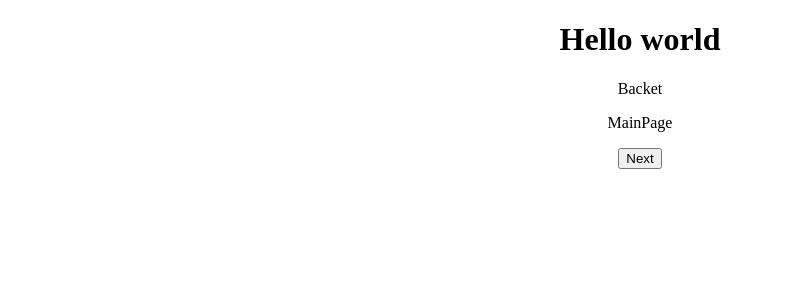
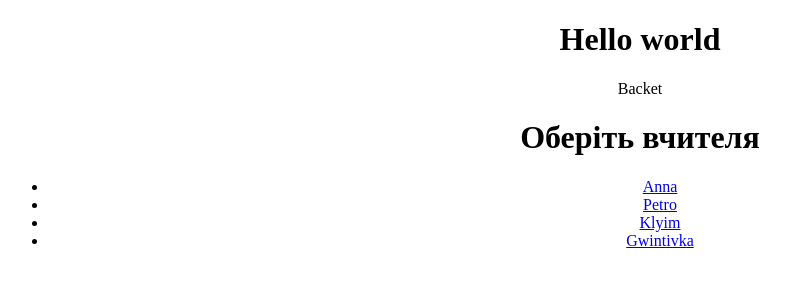
Before and after one commit to pucha02/rlc, a React (Create React App) app: page /1/1/1 in a window 1280 px wide. Shown: the top 300 px of the page, without its empty margins (0-790 px from the left). Built offline with nearby package versions, Linux system fonts and the light colour scheme.

Commit message:
26.08.2024 with routing

```diff
--- a/src/common/utils/smallFn/iterateFn.jsx
+++ b/src/common/utils/smallFn/iterateFn.jsx
@@ -1,9 +1,15 @@
+import { Link } from "react-router-dom";
+
 export function arrayIteration(array) {
   return (
     <ul>
-      {array.map((item, index) => {
-        return <li key={index}>{item}</li>;
-      })}
+      {array.map((item) => (
+        <li key={item.id}>
+          <Link to={item.name} state={{ id: item.id }}>
+            {item.name}
+          </Link>
+        </li>
+      ))}
     </ul>
   );
 }
--- a/src/pages/chooseCourse/courses.jsx
+++ b/src/pages/chooseCourse/courses.jsx
@@ -1,7 +1,14 @@
 import { arrayIteration } from "../../common/utils/smallFn/iterateFn";
 
 const Courses = () => {
-  let coursesList = ["A1", "A2", "B1", "B2", "C1", "C2"];
+  let coursesList = [
+    {id:1, name: 'A1'},
+    {id:2, name: 'A2'},
+    {id:3, name: 'B1'},
+    {id:4, name: 'B2'},
+    {id:5, name: 'C1'},
+    {id:6, name: 'C2'}
+  ];
   return (
     <div>
       <h1>Виберіть курс</h1>
--- a/src/pages/chooseDate/date.jsx
+++ b/src/pages/chooseDate/date.jsx
@@ -1,7 +1,11 @@
 import { arrayIteration } from "../../common/utils/smallFn/iterateFn";
 
 const Date = () => {
-  let dateList = ["13", "23", "11"];
+  let dateList = [
+    {id:1, name: "1"},
+    {id:2, name: "11"},
+    {id:3, name: "15"}
+  ];
 
   return (
     <div>
--- a/src/pages/chooseLanguage/language.jsx
+++ b/src/pages/chooseLanguage/language.jsx
@@ -1,7 +1,10 @@
 import { arrayIteration } from "../../common/utils/smallFn/iterateFn";
 
 const Languages = () => {
-  let langList = ["Анеглійська", "Іспанська"];
+  let langList = [
+    {id:1, name: 'English'},
+    {id:2, name: 'Spanish'}
+  ];
 
   return (
     <div>
--- a/src/pages/chooseTeacher/teachers.jsx
+++ b/src/pages/chooseTeacher/teachers.jsx
@@ -1,7 +1,12 @@
 import { arrayIteration } from "../../common/utils/smallFn/iterateFn";
 
 const Teachers = ({}) => {
-  let teacherList = ['Anna', 'Petro', 'Klyim', 'Gwintivka']
+  let teacherList = [
+    {id:1, name: 'Anna'},
+    {id:2, name: 'Petro'},
+    {id:3, name: 'Klyim'},
+    {id:4, name: 'Gwintivka'},
+  ]
     return (
     <div>
       <h1>Оберіть вчителя</h1>
--- a/src/pages/mainPage/mainPage.jsx
+++ b/src/pages/mainPage/mainPage.jsx
@@ -1,34 +1,20 @@
+import { BrowserRouter as Router, Routes, Route } from "react-router-dom";
+import Languages from "../chooseLanguage/language";
+import Teachers from "../chooseTeacher/teachers";
+import Date from "../chooseDate/date";
+import Courses from "../chooseCourse/courses";
 
-import { BrowserRouter, Routes, Route } from "react-router-dom";
-import { Suspense } from "react";
-import { lazy } from "react";
-import { useState } from "react";
-var i = 0
 const MainPage = () => {
-  const Languages = lazy(() => import("../chooseLanguage/language"))
-  const Teachers = lazy(() => import("../chooseTeacher/teachers"))
-  const Date = lazy(() => import("../chooseDate/date"))
-  const Courses = lazy(() => import("../chooseCourse/courses"))
-
-  const [component, setComponent] = useState(null);
-
-  const arr = [<Languages />, <Teachers/>, <Date/>, <Courses/>]
-
-
-  const switchTab = () => {
-    setComponent(arr[i])
-    i++
-  }
 
   return (
-    <div>
-      <p>MainPage</p>
-      <Suspense fallback={<div>Loading...</div>}>
-        {Languages}
-        {component}
-      </Suspense>
-      <button onClick={switchTab}>Next</button>
-    </div>
+    <Router>
+      <Routes>
+        <Route exact path="/" element={<Languages />}></Route>
+        <Route exact path=":name/:date/:name" element={<Teachers />}></Route>
+        <Route exact path=":name/:date" element={<Date />}></Route>
+        <Route exact path=":name" element={<Courses />}></Route>
+      </Routes>
+    </Router>
   );
 };
 
```
